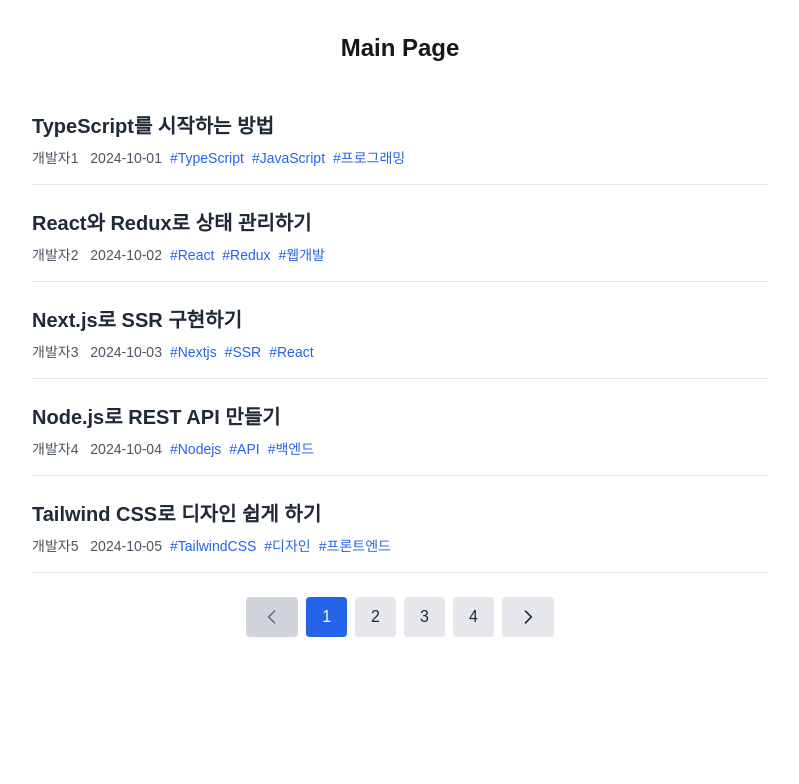
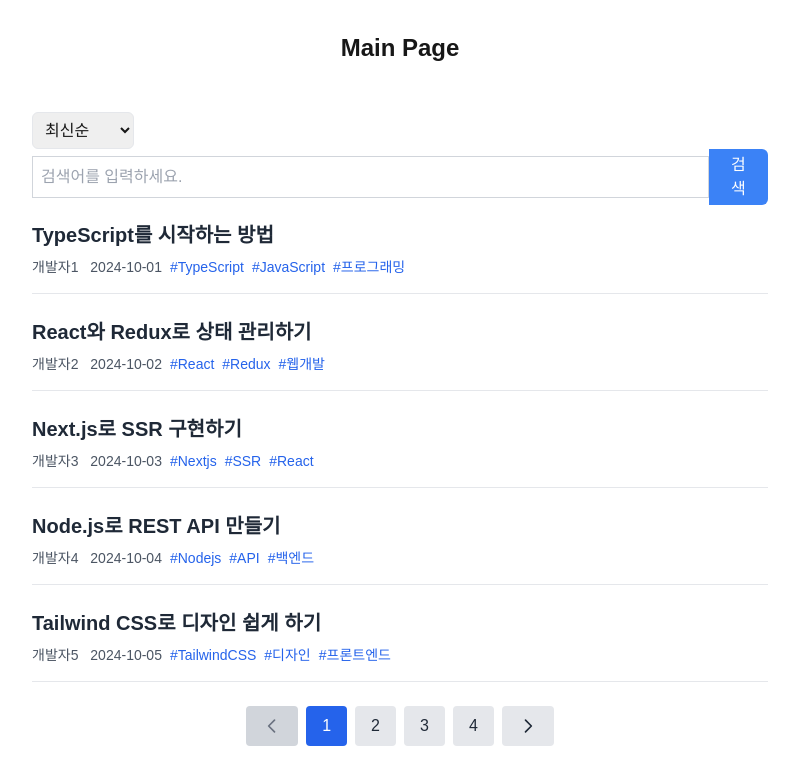
Before and after one commit to songhyein0123/code404, a Next.js app: page /main_board in a window 1280 px wide. Shown: the top 784 px of the page, without its empty margins (240-1039 px from the left). Built offline with nearby package versions, Linux system fonts and the light colour scheme.

Commit message:
fix: SortDropdown, Search 컴포넌트를 게시판 위쪽에 위치하도록 작성

```diff
--- a/src/components/Board.tsx
+++ b/src/components/Board.tsx
@@ -1,6 +1,8 @@
 "use client";
 
 import { useState } from "react";
+import SortDropdown from "./SortDropdown";
+import { Search } from "./Search";
 
 interface Post {
     id: number;
@@ -170,6 +172,11 @@ export default function Board() {
 
     return (
         <div className="p-4 max-w-3xl mx-auto">
+            {/* 드롭 박스와 검색 컴포넌트 */}
+            <div>
+                <SortDropdown onSortChange={handleSortChange} />
+                <Search onSearch={(query) => console.log(query)} />
+            </div>
             {/* 게시글 목록 */}
             {paginatedPosts.map((post) => (
                 <div key={post.id} className="mb-6 border-b pb-4 last:border-none">
```
